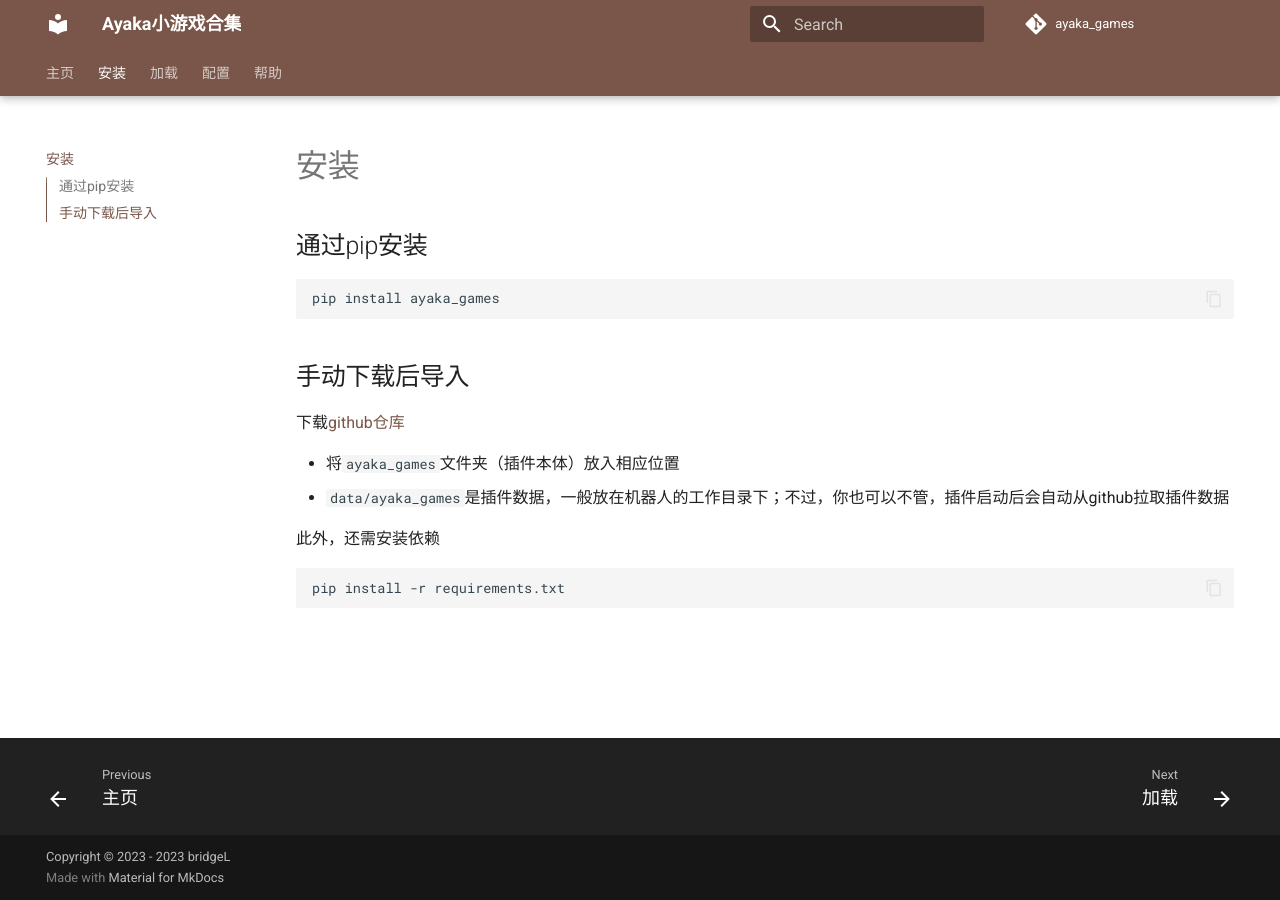
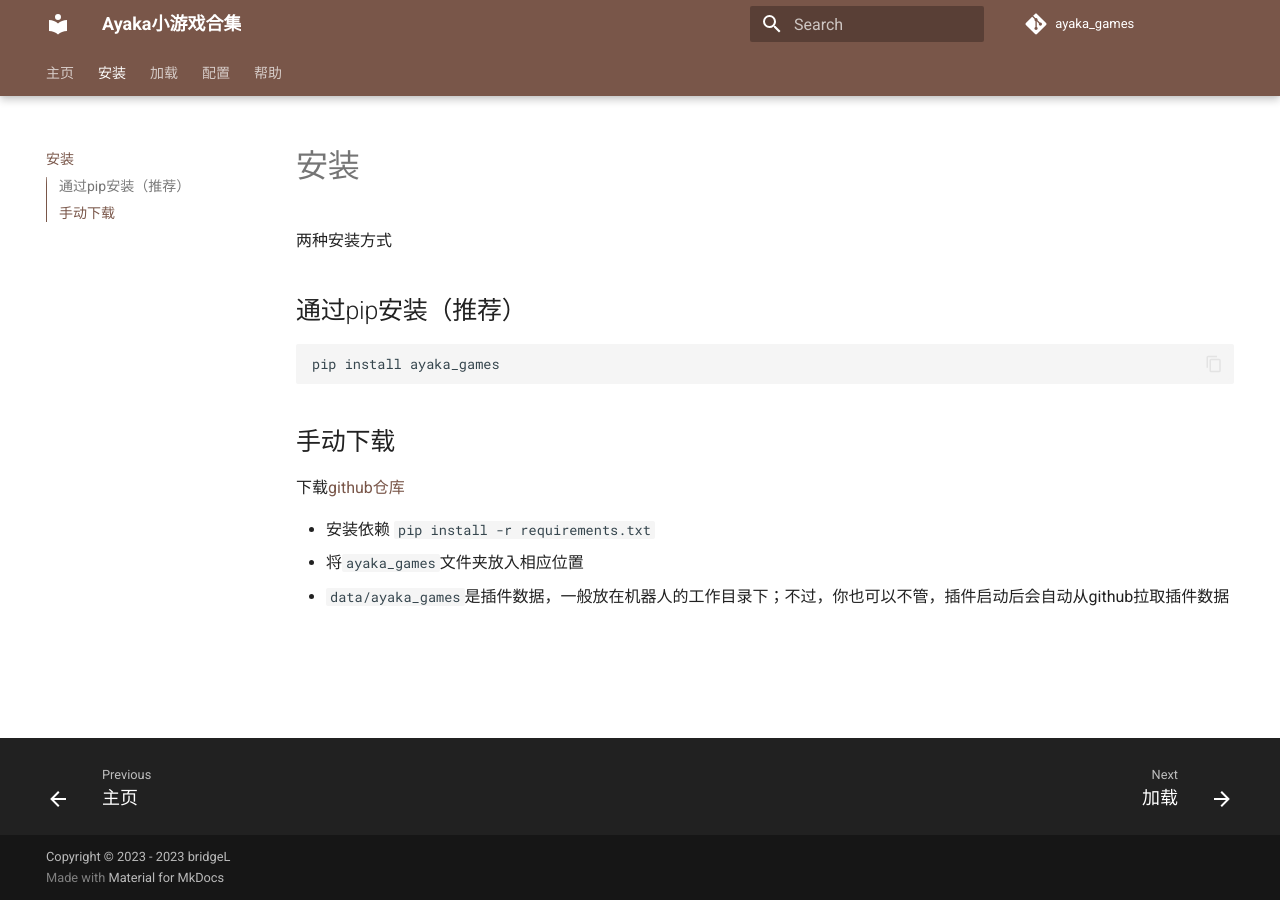
Before and after one commit to bridgeL/ayaka_games, an MkDocs documentation site: the page built from website/install.md, in a window 1280 px wide. Built offline with MkDocs 1.6.1 and Material for MkDocs 9.7.7, drawn with Linux system fonts in a browser that asks for light colours; comment, search, counter and statistics services are not loaded.

Commit message:
更新文档

````diff
--- a/website/install.md
+++ b/website/install.md
@@ -1,18 +1,15 @@
-## 通过pip安装
+两种安装方式
+
+## 通过pip安装（推荐）
 
 ```
 pip install ayaka_games
 ```
 
-## 手动下载后导入
+## 手动下载
 
 下载[github仓库](https://github.com/bridgeL/ayaka_games)
 
-- 将`ayaka_games`文件夹（插件本体）放入相应位置
+- 安装依赖 `pip install -r requirements.txt`
+- 将`ayaka_games`文件夹放入相应位置
 - `data/ayaka_games`是插件数据，一般放在机器人的工作目录下；不过，你也可以不管，插件启动后会自动从github拉取插件数据
-
-此外，还需安装依赖
-
-```
-pip install -r requirements.txt
-```
````
Also changed, not shown: readme.md (+1 -1 lines), website/load.md (+1 -5 lines).
